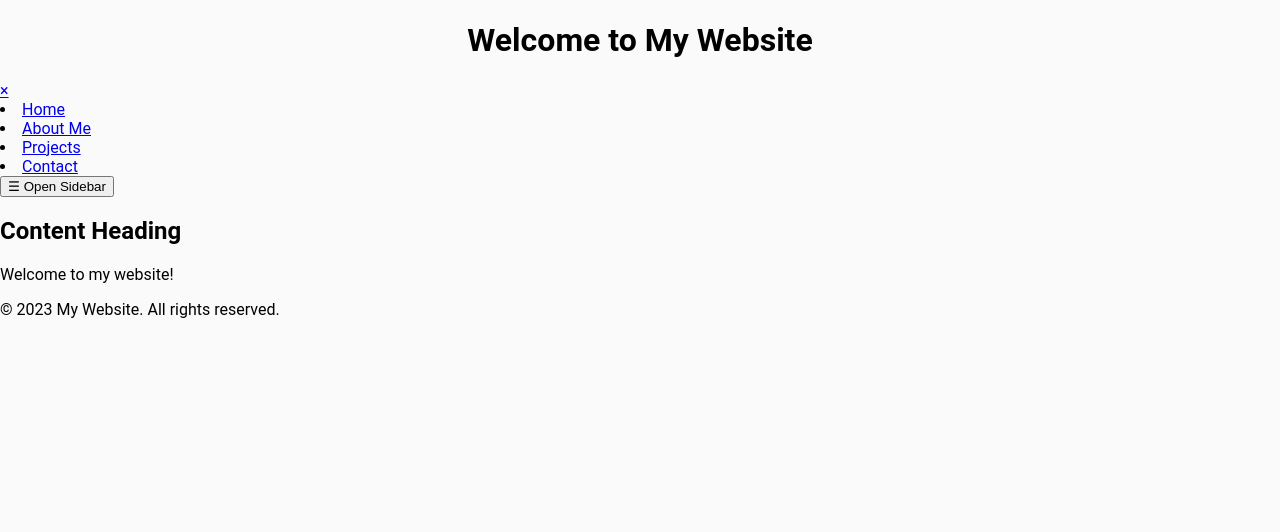
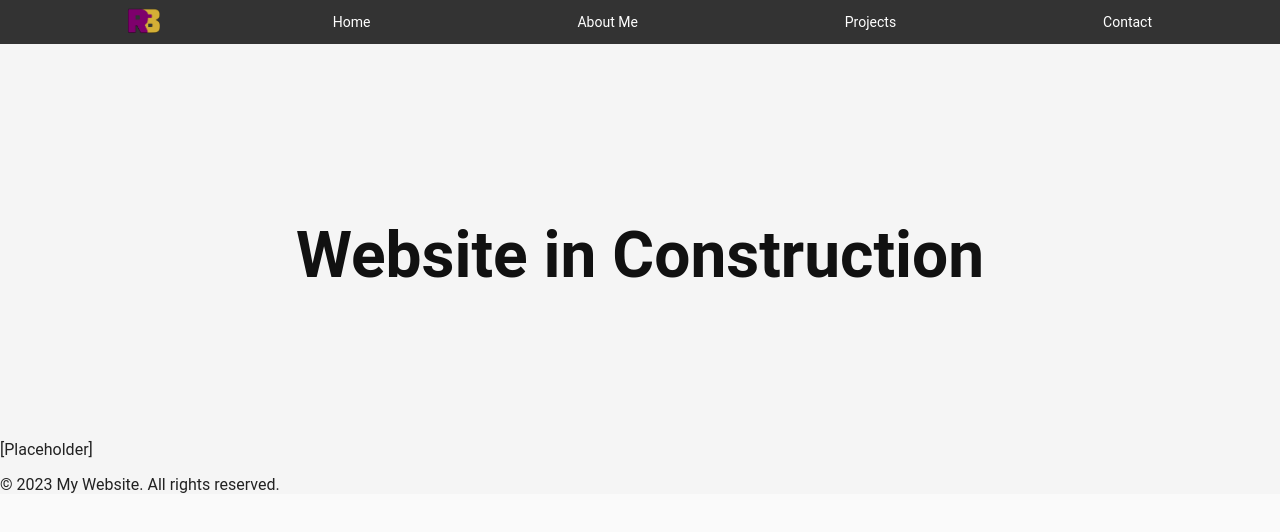
Before and after one commit to RomarioBarahona/romariobarahonawebsite, a plain HTML site: page index.html in a window 1280 px wide. Drawn offline with Linux system fonts and the light colour scheme.

Commit message:
update + dark/light mode
.ico logo added and have dark/light mode working based on your system settings

```diff
--- a/design.css
+++ b/design.css
@@ -6,6 +6,11 @@ html {
 
 body {
   margin: 0;
+}
+
+.dark-mode {
+  background-color: black;
+  color: white;
 }
 
 nav {
@@ -65,6 +70,16 @@ nav {
 .search-icon {
   cursor: pointer;
   transition: all 0.3s;
+}
+
+.logo {
+  display: flex;
+  grid-gap: 5px;
+  grid-template-columns: auto;
+  padding: 6px 0;
+  height: 10px;
+  align-items: center;
+  justify-content: center;
 }
 
 @media (max-width: 768px) {
@@ -142,7 +157,6 @@ nav {
 .content h1 {
   font-size: 64px;
   margin-bottom: 0;
-  color: #111111;
 }
 
 @media (max-width: 960px) {
@@ -150,3 +164,26 @@ nav {
       font-size: 48px;
   }
 }
+
+/* Detects Dark or Light Mode */
+@media (prefers-color-scheme: light) {
+	body {
+		background-color: #f5f5f5;
+		color: #222;
+	}
+
+  h1 {
+    color: #111111;
+  }
+}
+
+@media (prefers-color-scheme: dark) {
+	body {
+		background-color: #222;
+		color: #fff;
+	}
+
+  h1 {
+    color: #eeeeee;
+  }
+}
--- a/index.html
+++ b/index.html
@@ -1,48 +1,55 @@
 <!DOCTYPE html>
-<html>
+<html lang="en">
+<head>
+	<link rel="shortcut icon" type="image/x-icon" href="32x32.ico" />
+    <meta charset="UTF-8">
+    <meta name="viewport" content="width=device-width, initial-scale=1.0">
+    <meta http-equiv="X-UA-Compatible" content="ie=edge">
+    <link href="https://fonts.googleapis.com/css?family=Raleway:300" rel="stylesheet">
+    <link rel="stylesheet" href="design.css">
+    <title>Romario Barahona</title>
+</head>
+<body>
+    <nav>
+        <div class="nav-content">
+            <a href="" class="logo">
+                <img src="128x128.ico" alt="Logo" width="32" height="32">
+            </a>
 
-<head>
-	<meta name="viewport" content="width=device-width, initial-scale=1">
-	<title>Romario Barahona</title>
-	<link rel="stylesheet" href="design.css">
-	<style>
-		h1 {text-align: center;}
-	</style>
-</head>
-
-<body>
-	<header>
-		<h1>Welcome to My Website</h1>
-	</header>
-	<div id="mySidebar" class="sidebar">
-		<a href="javascript:void(0)" class="closebtn" onclick="closeNav()">&times;</a>
-		<li><a href="index.html">Home</a></li>
-		<li><a href="aboutme.html">About Me</a></li>
-		<li><a href="projects.html">Projects</a></li>
-		<li><a href="contact.html">Contact</a></li>
+            <div class="nav-icon">
+                <div class="bar one"></div>
+                <div class="bar two"></div>
             </div>
 
-	<div id="main">
-		<button class="openbtn" onclick="openNav()">&#9776; Open Sidebar</button>
-		<h2>Content Heading</h2>
-		<p>Welcome to my website!</p>
+            <div class="nav-links">
+                <a href="index.html">Home</a>
+                <a href="aboutme.html">About Me</a>
+                <a href="projects.html">Projects</a>
+                <a href="contact.html">Contact</a>
+            </div>
+
+        </div>
+    </nav>
+
+    <div class="content">
+        <h1>Website in Construction</h1>
+    </div>
+
+    <div class="main">
+        <p>[Placeholder]</p>
 
         <footer>
             <p>&copy; 2023 My Website. All rights reserved.</p>
         </footer>
     </div>
 
+
     <script>
-		//JavaScript code for Expanding and Collapsing the Navigation Menu
-		function openNav() {
-			document.getElementById("mySidebar").style.width = "250px";
-			document.getElementById("main").style.marginLeft = "250px";
-		  }
+        const navIcon = document.querySelector(".nav-icon");
+        const nav = document.querySelector("nav");
 
-		  function closeNav() {
-			document.getElementById("mySidebar").style.width = "0";
-			document.getElementById("main").style.marginLeft= "0";
+        navIcon.onclick = function () {
+            nav.classList.toggle('show');
         }
     </script>
 </body>
-</html>
```
Also changed, not shown: aboutme.html (+4 -5 lines), contact.html (+11 -19 lines), core.js (+15 -0 lines), projects.html (+37 -28 lines), 128x128.ico (added), 32x32.ico (added). Lines whose indentation alone changed are shown as unchanged.
